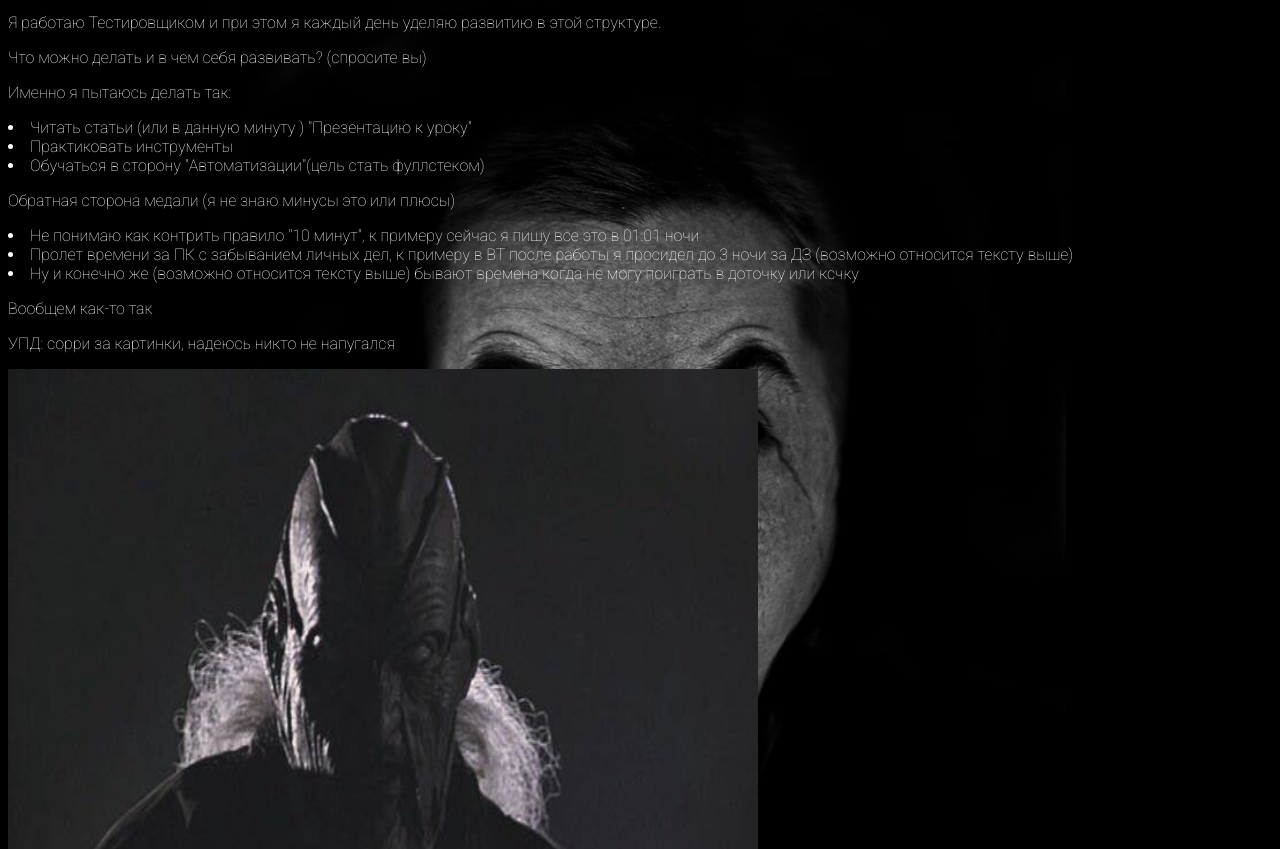
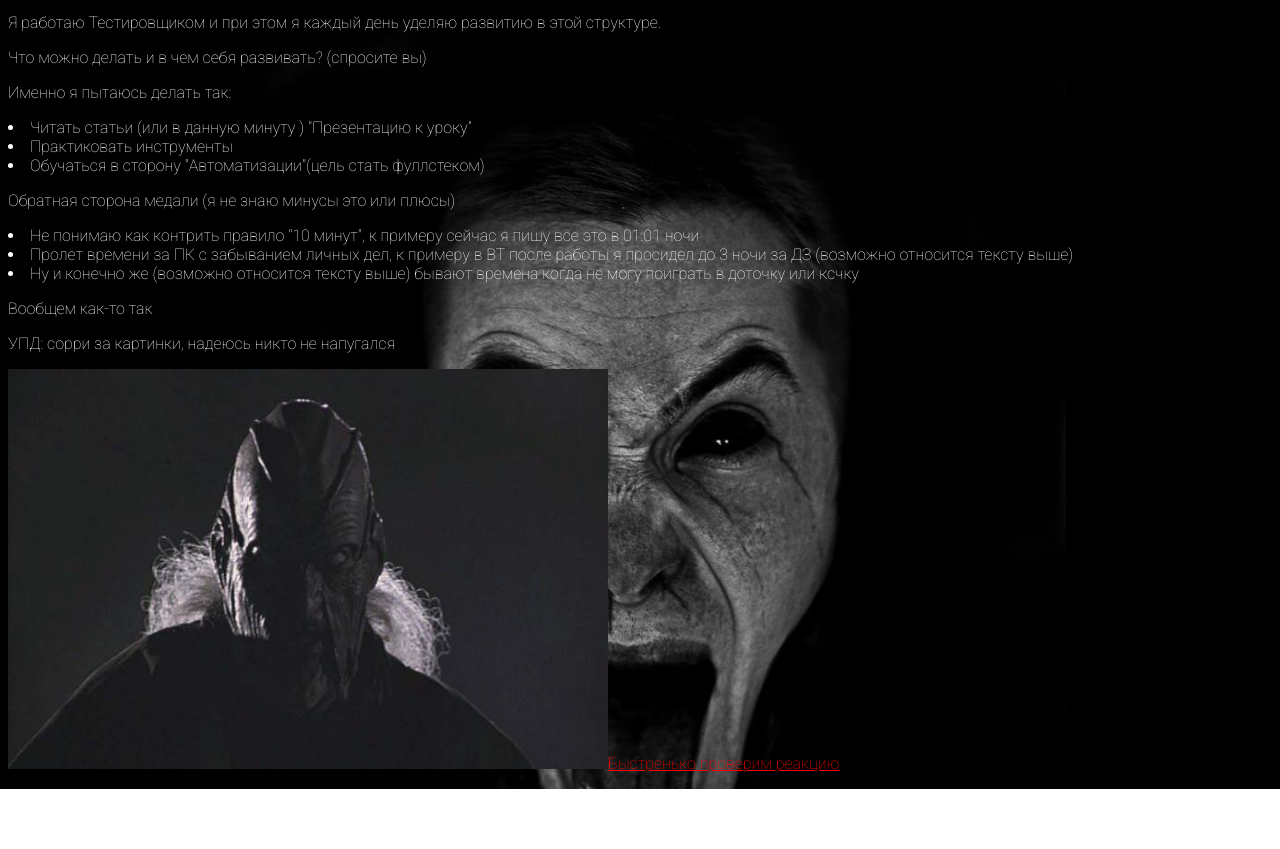
Before and after one commit to fntk88/index, a plain HTML site: page index.html in a window 1280 px wide. Shown: the part 130-979 px from the top of the page. After the commit the page ends 919 px from the top, so only its background shows below. Drawn offline with Linux system fonts and the light colour scheme.

Commit message:
Update index.html

```diff
--- a/index.html
+++ b/index.html
@@ -44,7 +44,7 @@
   <p>УПД: сорри за картинки, надеюсь никто не напугался</p>
 
   <img src="jcbg.jpg"
-       class="right-image" height="600" width="750"
+       class="right-image" height="400" width="600"
   <p><a href="https://mozgion.ru/test-trenazher-na-skorost-reakcii/">Быстренько проверим реакцию</a></p>
 
 
```
